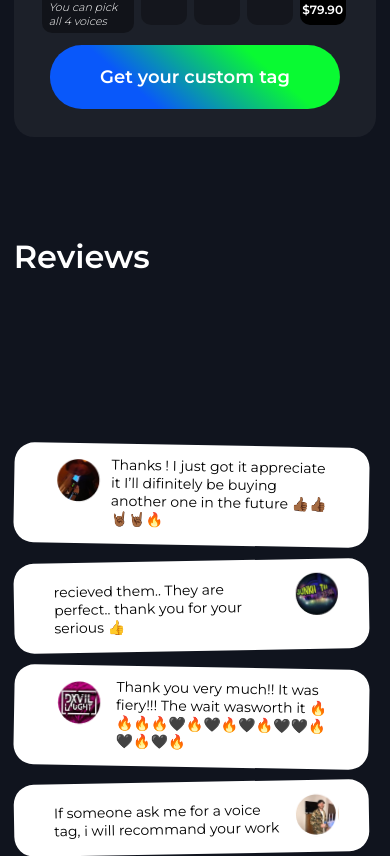
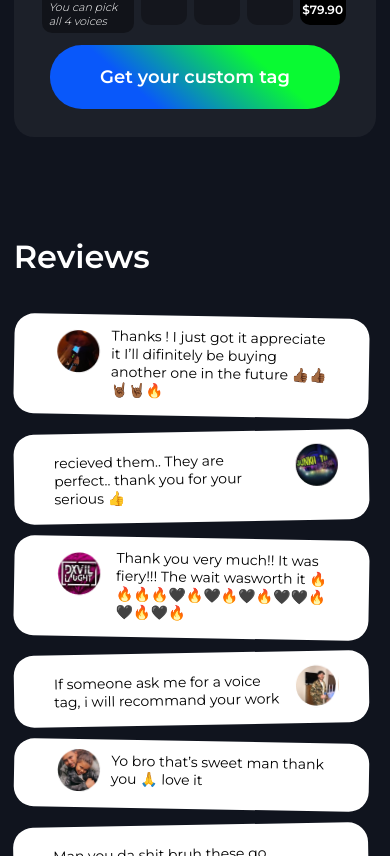
Before and after one commit to DmitryKonovets0/Voice-Tag-Lab, a React (Create React App) app: page / in a window 390 px wide. Shown: the part 5088-5944 px from the top of the page. Built offline with nearby package versions, Linux system fonts and the light colour scheme.

Commit message:
Add few changes in "reviews" section

```diff
--- a/src/components/reviews/reviews-media.scss
+++ b/src/components/reviews/reviews-media.scss
@@ -101,6 +101,7 @@
 }
 @media (max-width: 425px) {
   .reviews{
+    padding-bottom: 40px;
     .col-1{
       .reviews__item{
         font-size: 14px;
@@ -200,6 +201,7 @@
     }
     &__wrapper{
       grid-template-columns: 100%;
+      margin-top: 24px;
     }
     .instagram{
       padding-left: 10px;
```
